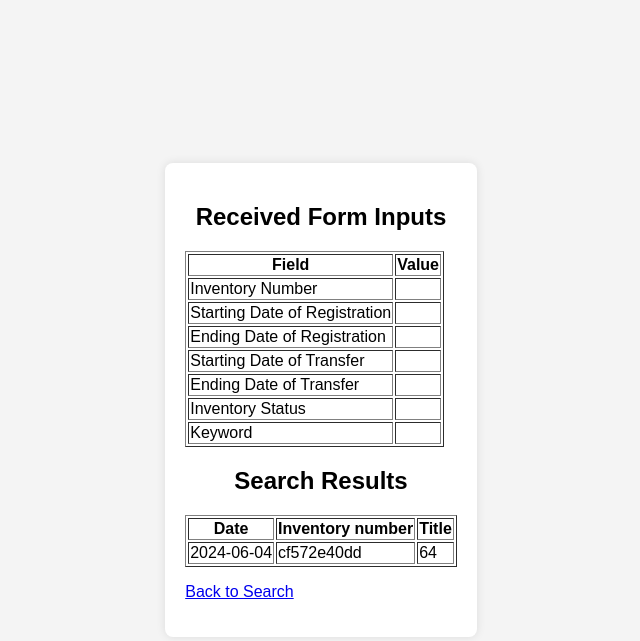
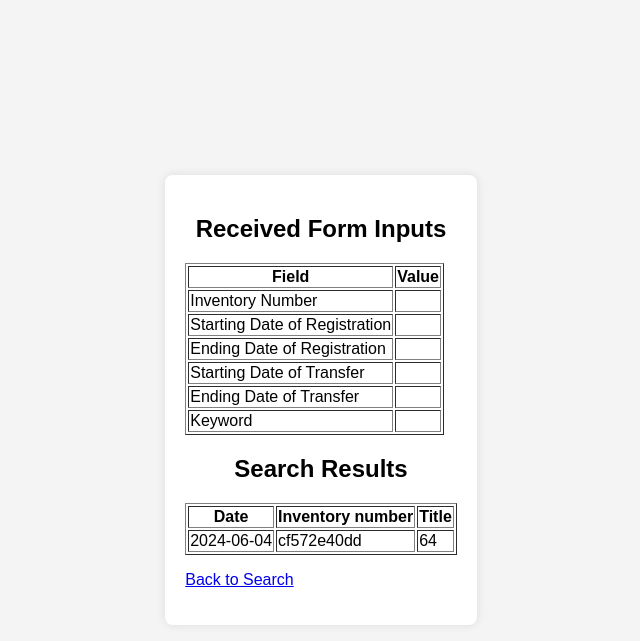
Before and after one commit to ZhengJienJie-0811/DBMS_Project, a PHP site: page /SearchInventory.php in a window 1280 px wide. Shown: the top 641 px of the page, without its empty margins (319-959 px from the left). Run offline with PHP 8.4, Linux system fonts and the light colour scheme; data comes from the database, SQL or seed files in the repository; data that the repository does not hold is empty.

Commit message:
Update SearchInventory.php

```diff
--- a/SearchInventory.php
+++ b/SearchInventory.php
@@ -80,7 +80,7 @@ echo "<!DOCTYPE html>
             <tr><td>Ending Date of Registration</td><td>" . htmlspecialchars($regi_ending_date) . "</td></tr>
             <tr><td>Starting Date of Transfer</td><td>" . htmlspecialchars($tran_starting_date) . "</td></tr>
             <tr><td>Ending Date of Transfer</td><td>" . htmlspecialchars($tran_ending_date) . "</td></tr>
-            <tr><td>Inventory Status</td><td>" . htmlspecialchars($inventory_status) . "</td></tr>
+
             <tr><td>Keyword</td><td>" . htmlspecialchars($keyword) . "</td></tr>
         </table>
 
```
